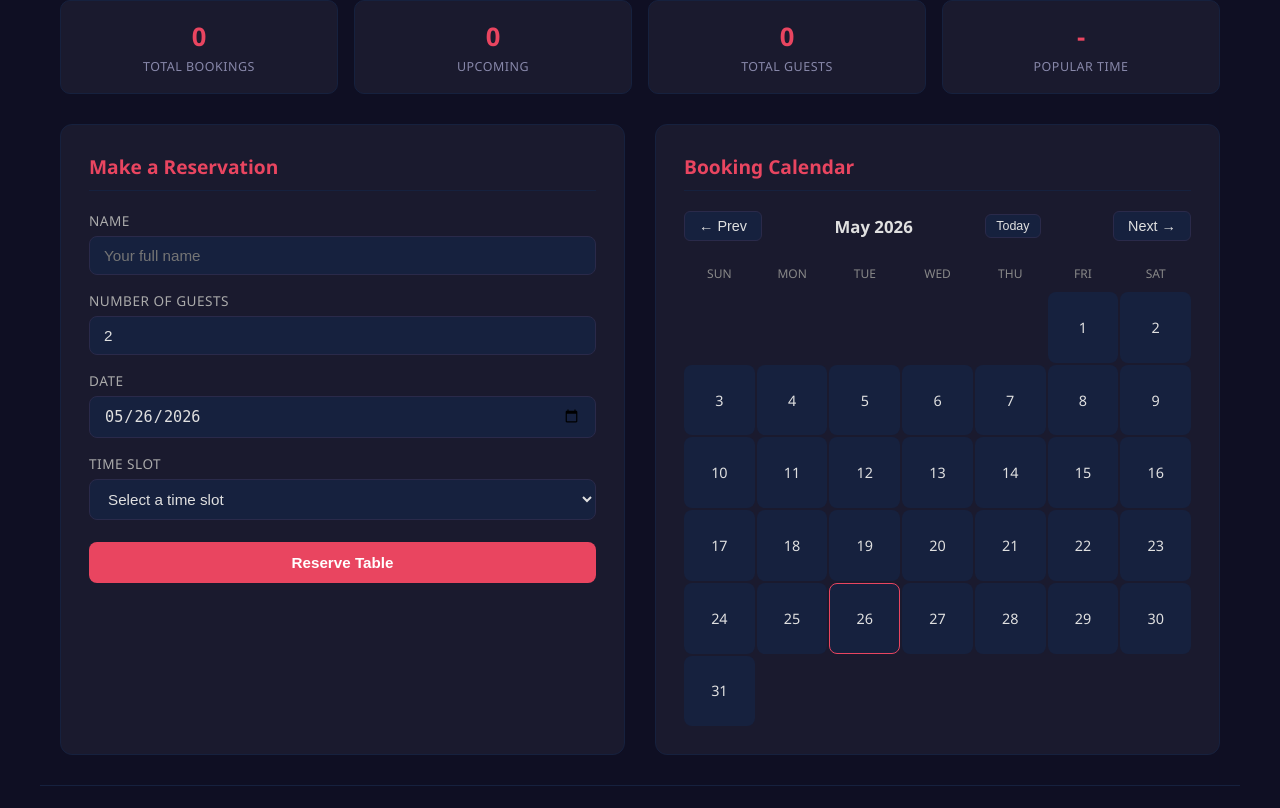
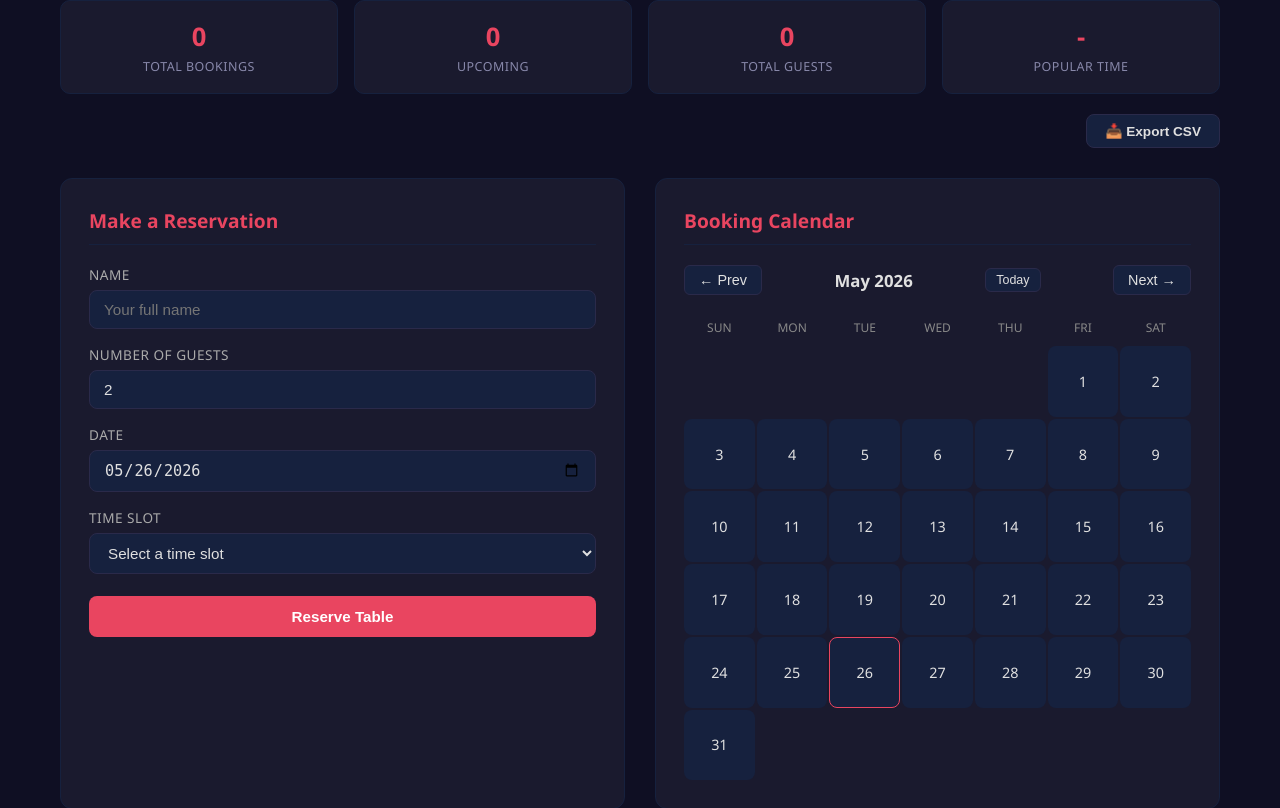
Before and after one commit to ShubhamDevops07/restaurant-booking, a Flask app: page / in a window 1280 px wide. Shown: the part 104-912 px from the top of the page. Run offline with Flask 2, Linux system fonts and the light colour scheme; data that the repository does not hold is empty.

Commit message:
Add CSV export feature for bookings
New /api/export endpoint lets users download all bookings as a CSV file.
Added an Export CSV button to the UI that triggers the download.

https://claude.ai/code/session_01BgixpCwQxNpNXcGMqaepXh

```diff
--- a/app.py
+++ b/app.py
@@ -1,7 +1,9 @@
+import csv
+import io
 import sqlite3
 import os
 from datetime import datetime
-from flask import Flask, render_template, request, jsonify
+from flask import Flask, render_template, request, jsonify, Response
 
 app = Flask(__name__)
 DB_PATH = os.path.join(os.path.dirname(os.path.abspath(__file__)), "restaurant.db")
@@ -124,6 +126,26 @@ def api_stats():
     })
 
 
+@app.route("/api/export")
+def export_bookings():
+    conn = get_db()
+    bookings = conn.execute("SELECT * FROM bookings ORDER BY date, time").fetchall()
+    conn.close()
+
+    output = io.StringIO()
+    writer = csv.writer(output)
+    writer.writerow(["ID", "Name", "Guests", "Date", "Time", "Created At"])
+    for b in bookings:
+        writer.writerow([b["id"], b["name"], b["guests"], b["date"], b["time"], b["created_at"]])
+
+    today = datetime.now().strftime("%Y-%m-%d")
+    return Response(
+        output.getvalue(),
+        mimetype="text/csv",
+        headers={"Content-Disposition": f"attachment; filename=bookings_{today}.csv"},
+    )
+
+
 @app.route("/health")
 def health():
     status = {"status": "healthy", "timestamp": datetime.utcnow().isoformat() + "Z"}
--- a/templates/index.html
+++ b/templates/index.html
@@ -266,6 +266,30 @@
         footer .hours span { color: #e94560; font-weight: 600; }
         footer select optgroup { color: #aaa; font-style: normal; }
 
+        /* Export button */
+        .export-bar {
+            max-width: 1200px;
+            margin: 0 auto 10px;
+            padding: 0 20px;
+            display: flex;
+            justify-content: flex-end;
+        }
+        .btn-export {
+            background: #16213e;
+            border: 1px solid #2a2a4a;
+            color: #e0e0e0;
+            padding: 8px 18px;
+            border-radius: 8px;
+            cursor: pointer;
+            font-size: 0.85rem;
+            font-weight: 600;
+            transition: all 0.2s;
+            display: flex;
+            align-items: center;
+            gap: 6px;
+        }
+        .btn-export:hover { border-color: #e94560; color: #e94560; }
+
         /* Responsive */
         @media (max-width: 768px) {
             .container { grid-template-columns: 1fr; }
@@ -298,6 +322,12 @@
             <div class="stat-value" id="statPopularTime">-</div>
             <div class="stat-label">Popular Time</div>
         </div>
+    </div>
+
+    <div class="export-bar">
+        <button class="btn-export" onclick="window.location.href='/api/export'" title="Download all bookings as CSV">
+            &#128229; Export CSV
+        </button>
     </div>
 
     <div class="container">
```
